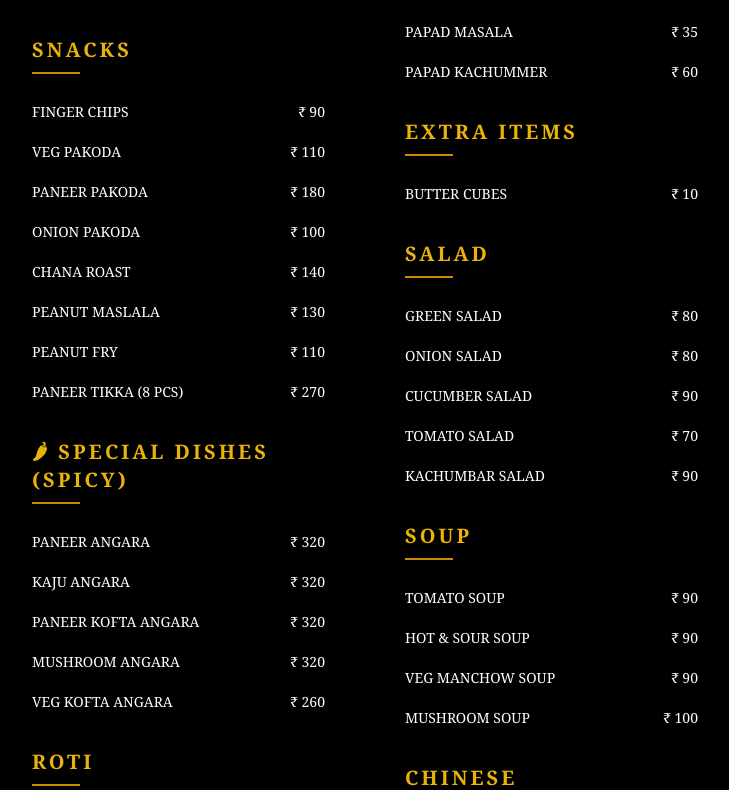
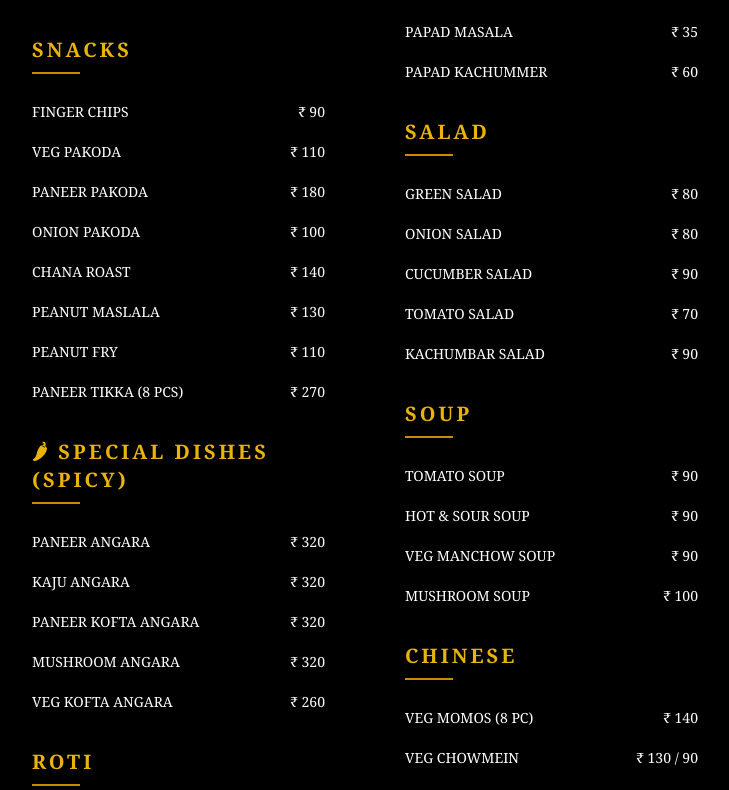
Before and after one commit to choplal/shantidoot-menu, a React (Create React App) app: page / in a window 1280 px wide. Shown: the part 1004-1794 px from the top of the page, without its empty margins (275-1004 px from the left). Built offline with nearby package versions, Linux system fonts and the light colour scheme.

Commit message:
some update

```diff
--- a/src/App.js
+++ b/src/App.js
@@ -174,10 +174,6 @@ export default function App() {
     <Item name="PAPAD KACHUMMER" price="60" />
 </MenuSection>
 
-   <MenuSection title="EXTRA ITEMS">
-            <Item name="BUTTER CUBES" price="10" />
-          </MenuSection>
-
 <MenuSection title="SALAD">
     <Item name="GREEN SALAD" price="80" />
     <Item name="ONION SALAD" price="80" />
@@ -256,6 +252,10 @@ export default function App() {
     <Item name="GULABJAMUN (1PC)" price="20" />
 </MenuSection>
 
+   <MenuSection title="EXTRA ITEMS">
+            <Item name="BUTTER CUBES" price="10" />
+          </MenuSection>
+
           <MenuSection title="SPECIAL THALI">
             <Item name="PRICE" price="320" />
             <p className="text-xs text-gray-400 mt-3 leading-5">
```
